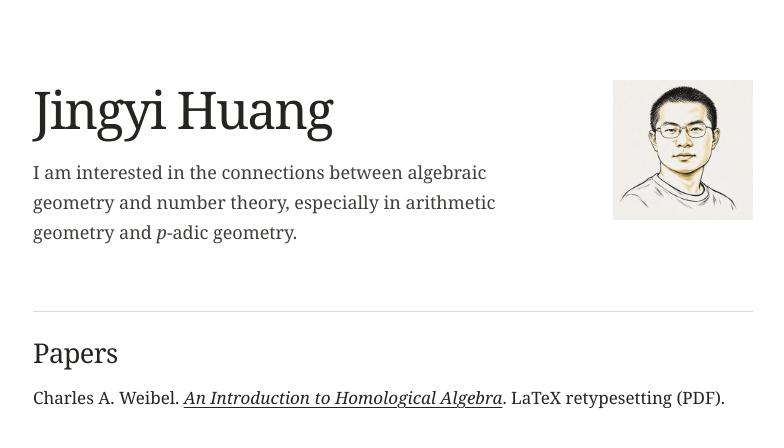
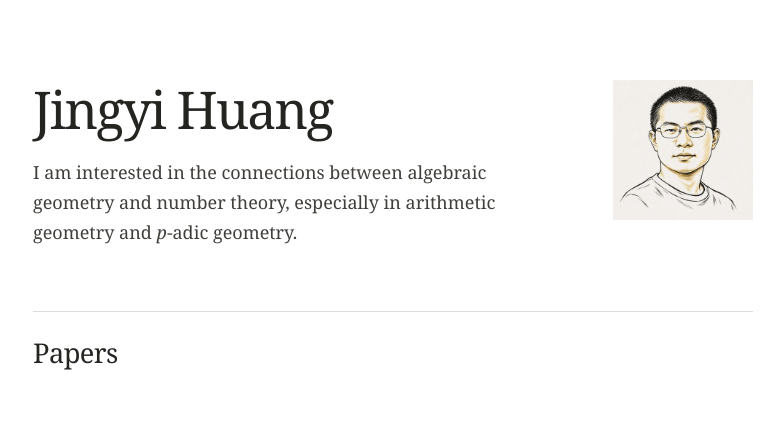
Before and after one commit to nicolashung792/nicolashung792.github.io, a plain HTML site: page index.html in a window 1280 px wide. Shown: the whole page, without its empty margins (247-1031 px from the left). Drawn offline with Linux system fonts and the light colour scheme.

Commit message:
Remove the test PDF and restore the empty Papers section

```diff
--- a/assets/styles.css
+++ b/assets/styles.css
@@ -68,13 +68,6 @@ h2 {
   letter-spacing: -.02em;
 }
 
-.paper-entry {
-  margin-top: 1rem;
-  font-size: 1.0625rem;
-  line-height: 1.6;
-  text-underline-offset: .18em;
-}
-
 a { color: inherit; }
 a:focus-visible { outline: 2px solid #394d69; outline-offset: 5px; }
 
--- a/index.html
+++ b/index.html
@@ -7,7 +7,7 @@
   <title>Jingyi Huang | Mathematics</title>
   <link rel="canonical" href="https://nicolashung792.github.io/">
   <link rel="icon" href="assets/favicon.svg?v=hjy" type="image/svg+xml">
-  <link rel="stylesheet" href="assets/styles.css?v=papers">
+  <link rel="stylesheet" href="assets/styles.css?v=minimal">
 </head>
 <body>
   <main class="page">
@@ -21,7 +21,6 @@
 
     <section id="papers" aria-labelledby="papers-heading">
       <h2 id="papers-heading">Papers</h2>
-      <p class="paper-entry">Charles A. Weibel. <a href="papers/weibel-homological-algebra.pdf"><cite>An Introduction to Homological Algebra</cite></a>. LaTeX retypesetting (PDF).</p>
     </section>
   </main>
 </body>
```
Also changed, not shown: 1 other file.
